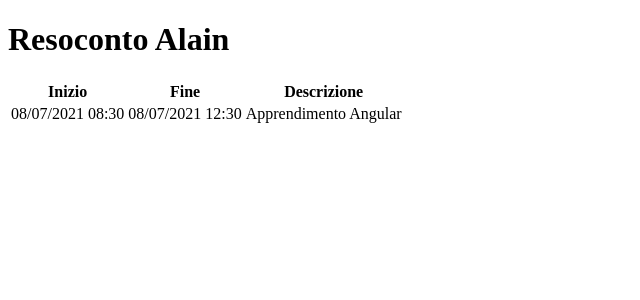
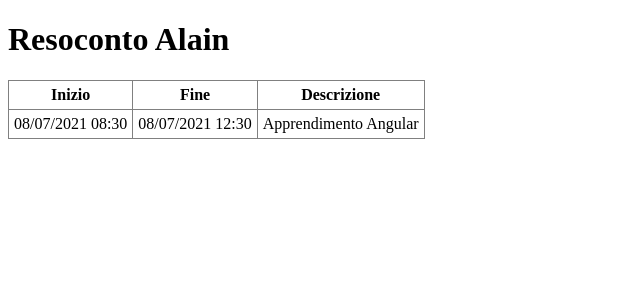
Before and after one commit to Smallpeeps/Prove, an Angular app: page / in a window 1280 px wide. Shown: the top 300 px of the page, without its empty margins (0-640 px from the left). Built offline with nearby package versions, Linux system fonts and the light colour scheme.

Commit message:
modificata impaginazione

```diff
--- a/src/app/attivita-elenco/attivita-elenco.component.scss
+++ b/src/app/attivita-elenco/attivita-elenco.component.scss
@@ -0,0 +1,10 @@
+table {
+  border: 1px solid gray;
+  border-collapse: collapse;
+}
+
+table td,
+table th {
+  border: 1px solid gray;
+  padding: 5px;
+}
```
